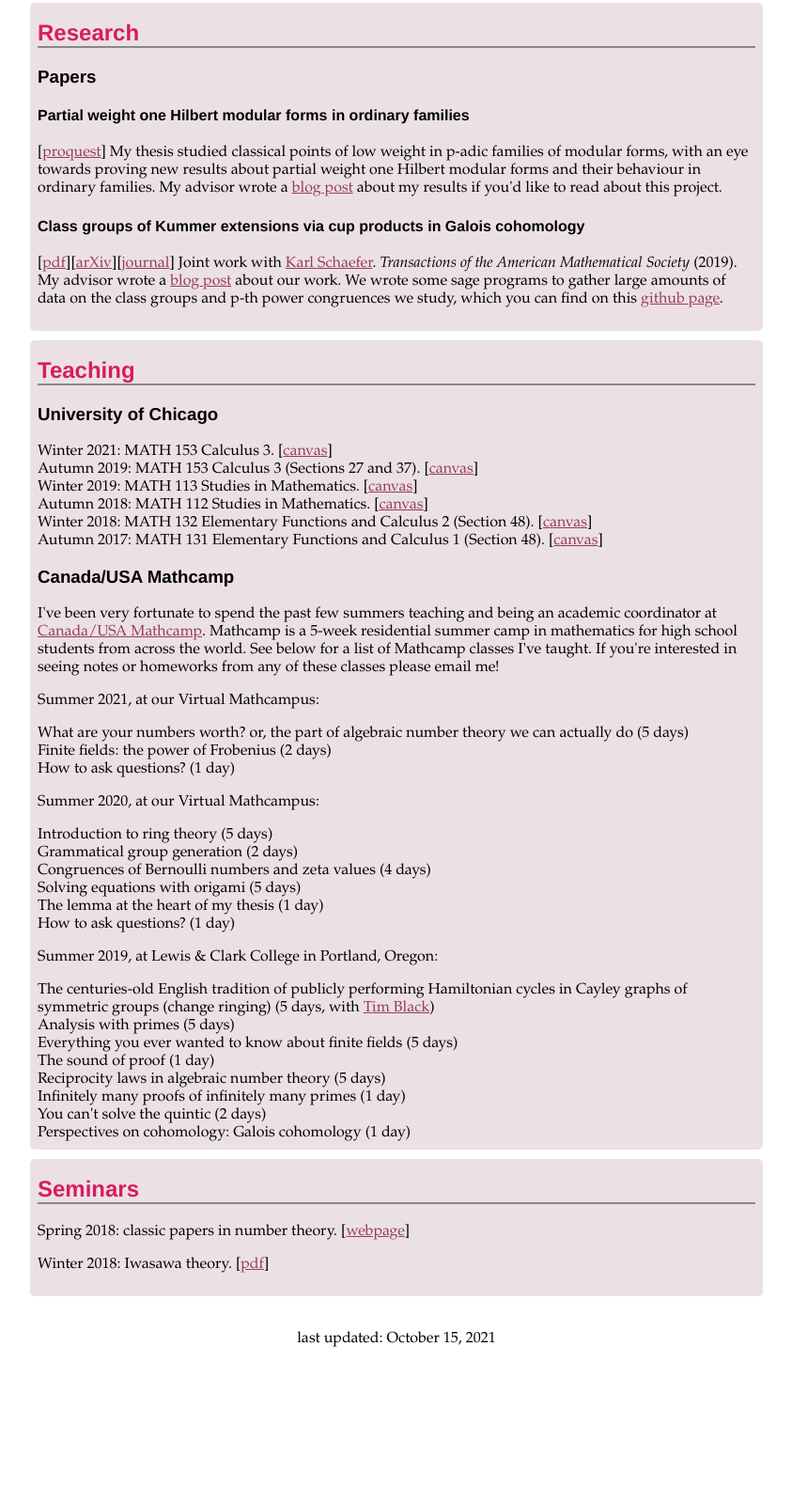
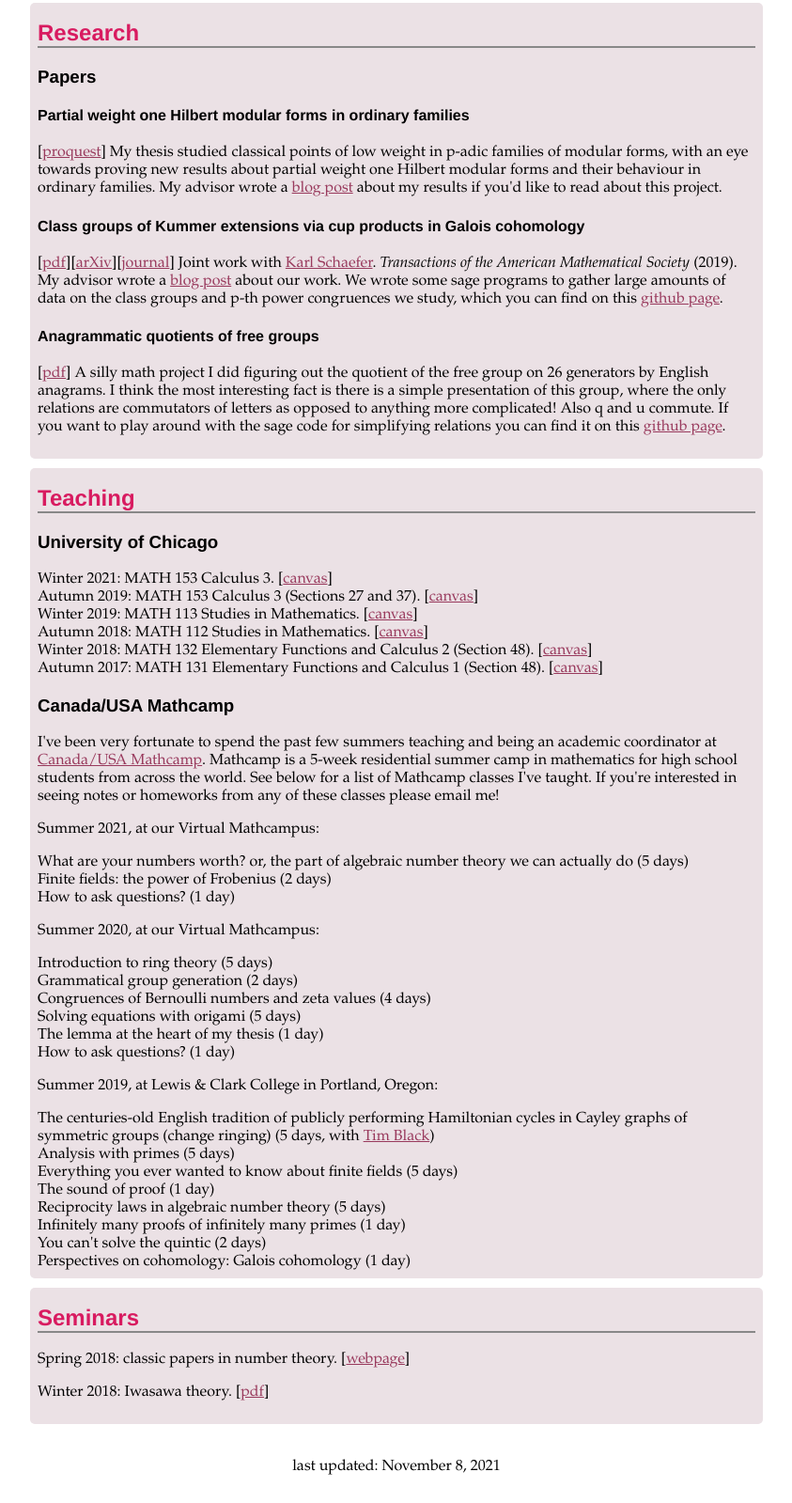
Before and after one commit to ericstubley/ericstubley.github.io, a plain HTML site: page index.html in a window 1280 px wide. Shown: the part 668-2267 px from the top of the page at 94% size, without its empty margins (218-1061 px from the left). Before the commit the page ends 2138 px from the top, so only its background shows below. Drawn offline with Linux system fonts and the light colour scheme.

Commit message:
Added anagram.pdf and paragraph about anagram project

```diff
--- a/index.html
+++ b/index.html
@@ -49,7 +49,9 @@
 			<h4>Partial weight one Hilbert modular forms in ordinary families</h4>
 			<p>[<a href="https://www.proquest.com/openview/5a631d2a5e47c3338d43110d584507dc/1.pdf?cbl=18750&diss=y&pq-origsite=gscholar">proquest</a>] My thesis studied classical points of low weight in p-adic families of modular forms, with an eye towards proving new results about partial weight one Hilbert modular forms and their behaviour in ordinary families. My advisor wrote a <a href="https://www.galoisrepresentations.com/2020/06/03/families-of-hilbert-modular-forms-of-partial-weight-one/">blog post</a> about my results if you'd like to read about this project.</p>
 			<h4>Class groups of Kummer extensions via cup products in Galois cohomology</h4>
-			<p>[<a href="./schaefer_stubley_class_groups.pdf">pdf</a>][<a href="https://arxiv.org/abs/1806.00517">arXiv</a>][<a href="https://www.ams.org/journals/tran/2019-372-10/S0002-9947-2019-07746-2/home.html">journal</a>] Joint work with <a href="https://math.uchicago.edu/~karl/">Karl Schaefer</a>. <em>Transactions of the American Mathematical Society</em> (2019). My advisor wrote a <a href="https://www.galoisrepresentations.com/2017/10/28/schaefer-and-stubley-on-class-groups/">blog post</a> about our work. We wrote some sage programs to gather large amounts of data on the class groups and p-th power congruences we study, which you can find on this <a href="https://github.com/ericstubley/Class-groups-of-Kummer-extensions">github page</a>.</p>
+			<p>[<a href="./schaefer_stubley_class_groups.pdf">pdf</a>][<a href="https://arxiv.org/abs/1806.00517">arXiv</a>][<a href="https://www.ams.org/journals/tran/2019-372-10/S0002-9947-2019-07746-2/home.html">journal</a>] Joint work with <a href="https://math.wustl.edu/people/karl-schaefer">Karl Schaefer</a>. <em>Transactions of the American Mathematical Society</em> (2019). My advisor wrote a <a href="https://www.galoisrepresentations.com/2017/10/28/schaefer-and-stubley-on-class-groups/">blog post</a> about our work. We wrote some sage programs to gather large amounts of data on the class groups and p-th power congruences we study, which you can find on this <a href="https://github.com/ericstubley/Class-groups-of-Kummer-extensions">github page</a>.</p>
+			<h4>Anagrammatic quotients of free groups</h4>
+			<p>[<a href="./anagram.pdf">pdf</a>] A silly math project I did figuring out the quotient of the free group on 26 generators by English anagrams. I think the most interesting fact is there is a simple presentation of this group, where the only relations are commutators of letters as opposed to anything more complicated! Also q and u commute. If you want to play around with the sage code for simplifying relations you can find it on this <a href="https://github.com/ericstubley/anagrammatic-groups">github page</a>.</p>
 		</div>
 		<div class="section" id="teaching">
 			<h2>Teaching</h2>
@@ -97,7 +99,7 @@
 			<p>Winter 2018: Iwasawa theory. [<a href="./iwasawa_schedule_winter_2018.pdf">pdf</a>]</p>
 		</div>
 		<div class="standalone_center" id="footer">
-			<p>last updated: October 15, 2021</p>
+			<p>last updated: November 8, 2021</p>
 		</div>
 	</div>
 
```
Also changed, not shown: 1 other file.
